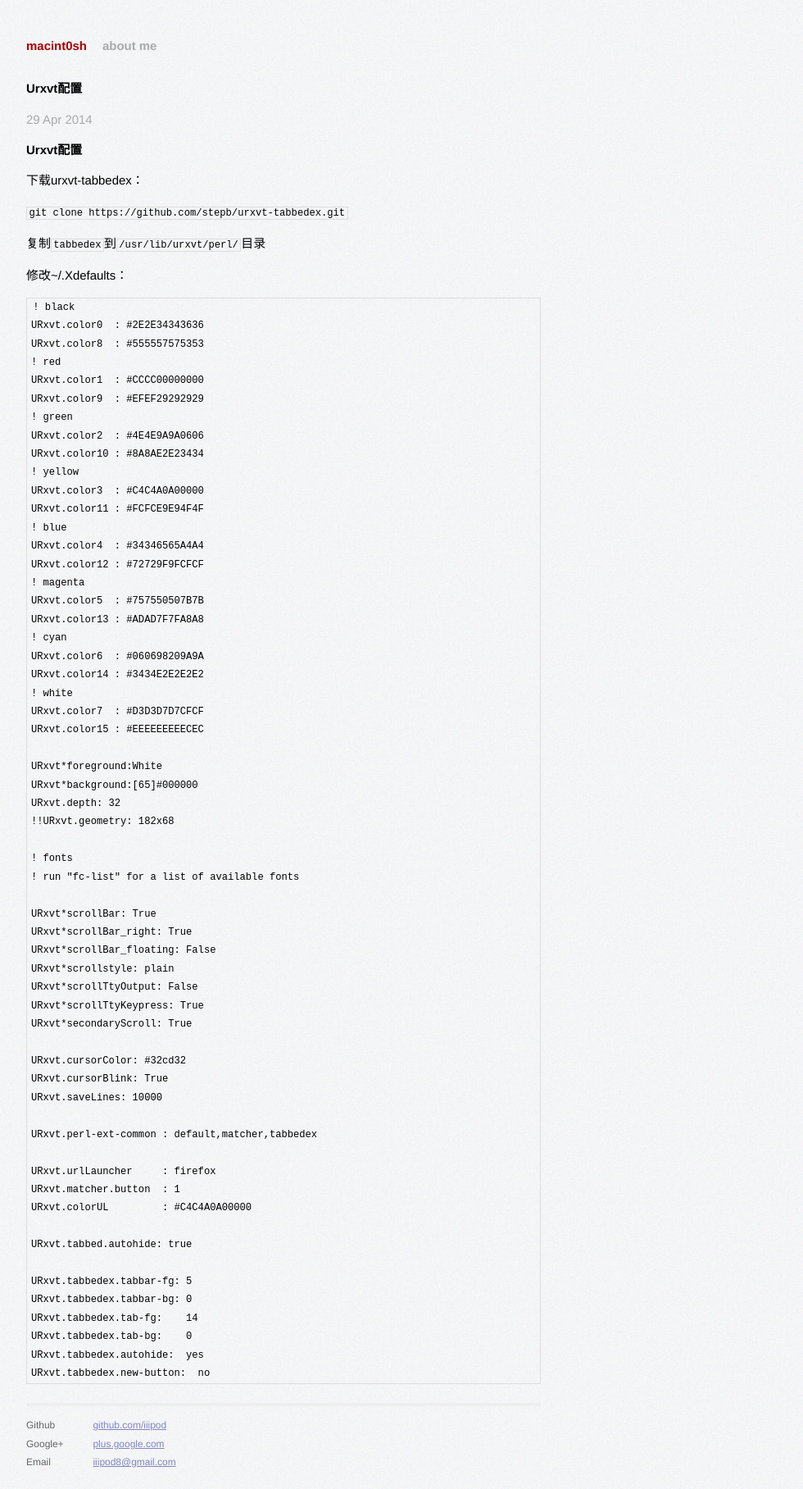
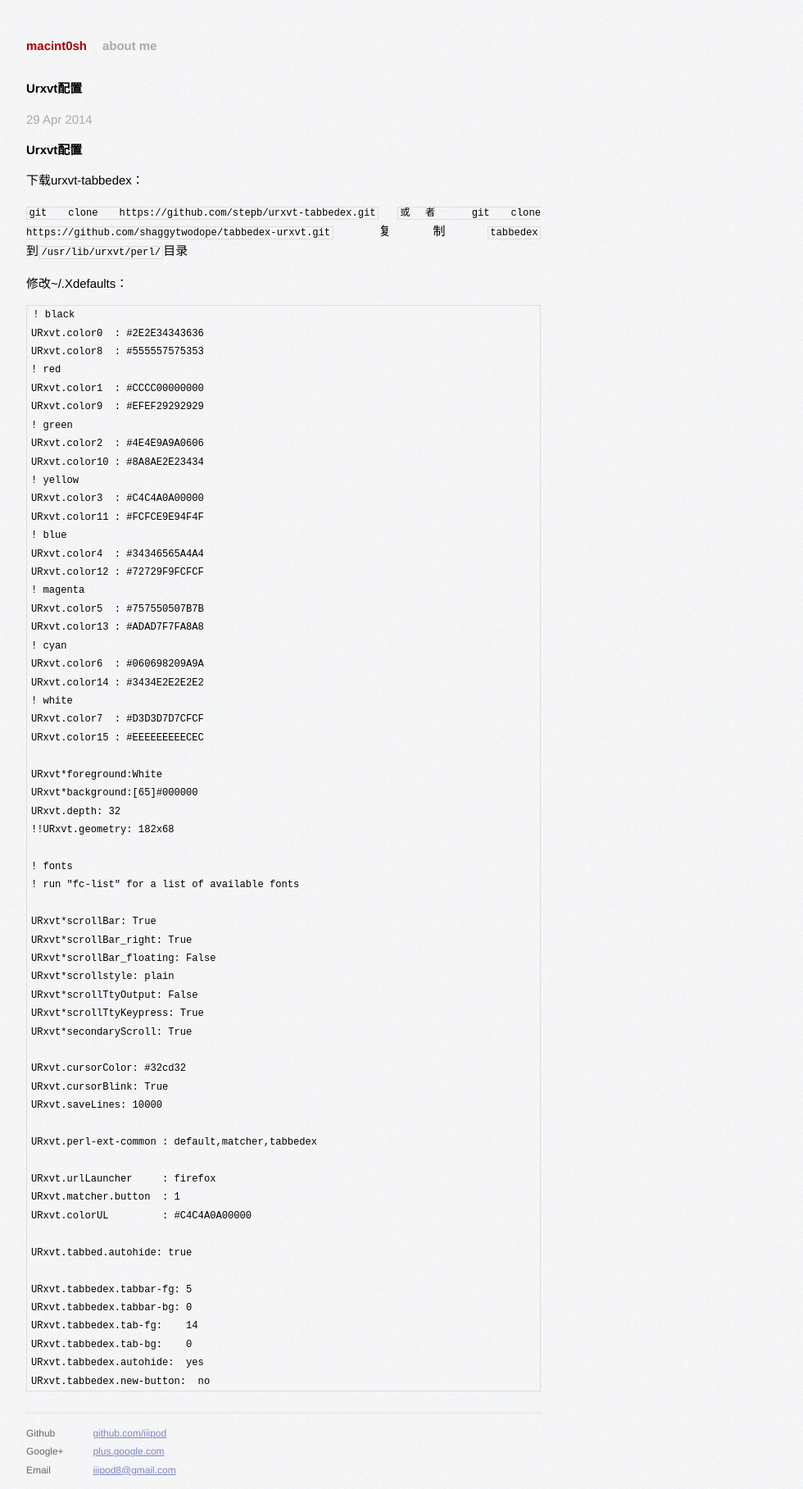
Before and after one commit to iiipod/iiipod.github.com, a Jekyll site: the page built from _posts/2014-04-29-Urxvt设置.markdown, in a window 1280 px wide. Shown: the whole page at 82% size, without its empty margins (294-1274 px from the left). Built offline with Jekyll 4.4.1, drawn with Linux system fonts in a browser that asks for light colours; Markdown is read by kramdown in place of the engine named in the settings.

Commit message:
2016年 02月 19日 星期五 16:38:58 CST

```diff
--- a/_posts/2014-04-29-Urxvt设置.markdown
+++ b/_posts/2014-04-29-Urxvt设置.markdown
@@ -9,7 +9,7 @@ author:
 下载urxvt-tabbedex：
 
 `git clone https://github.com/stepb/urxvt-tabbedex.git`
-
+`或者 git clone https://github.com/shaggytwodope/tabbedex-urxvt.git`
 复制`tabbedex`到`/usr/lib/urxvt/perl/`目录
 
 修改~/.Xdefaults：
```
